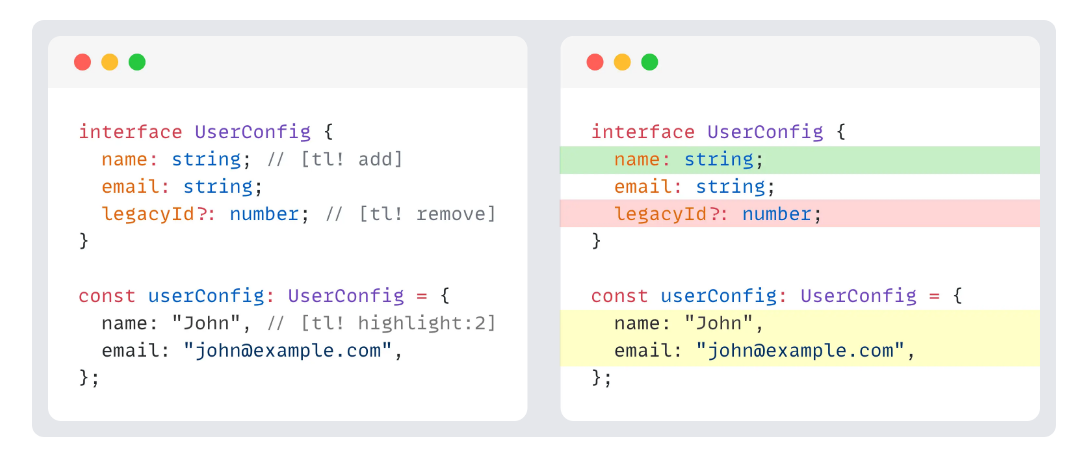
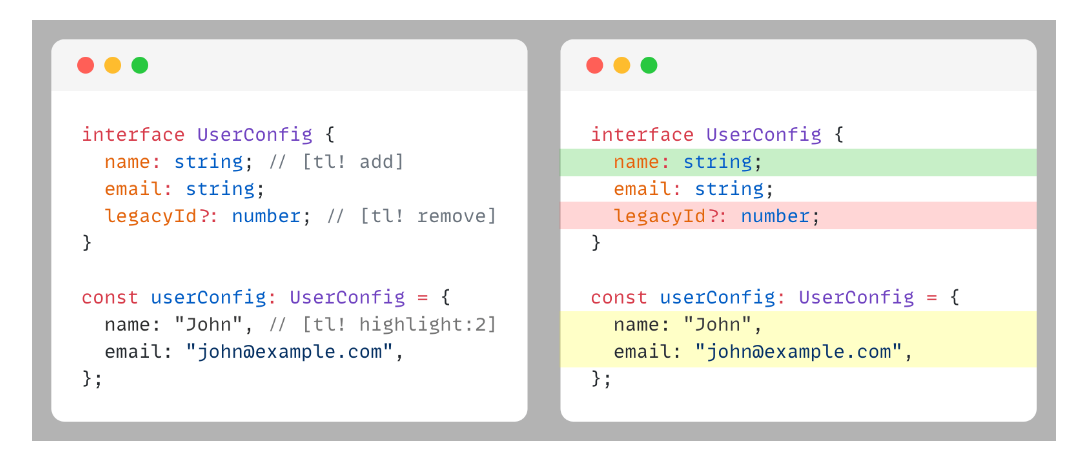
Before and after one commit to nicodevs/prism-highlight-lines-plugin, a website: page docs/index.html in a window 1280 px wide. Shown: the part 172-630 px from the top of the page, without its empty margins (96-1183 px from the left). Drawn offline with nearby package versions, Linux system fonts and the light colour scheme; a small style sheet from the web is missing.

Commit message:
Replace demo image

```diff
--- a/docs/index.html
+++ b/docs/index.html
@@ -81,7 +81,8 @@ pre { background-color: #f5f2f0; padding: 1rem; overflow: auto; }
   <div class="max-w-screen-lg mx-auto py-12 space-y-6">
     <h1 class="font-bold text-6xl">Prism Highlight Lines Plugin</h1>
     <h2 class="font-bold text-3xl">Highlight code snippets lines using comments</h2>
-    <div class="bg-gray-200 p-4 rounded-xl"><img src="prism-highlight-lines-plugin.webp" alt="Prism Highlight Lines Plugin"></div>
+
+    <img src="prism-highlight-lines-plugin.png" alt="Prism Highlight Lines Plugin">
 
     <ul class="flex gap-6 items-center justify-center">
       <li class="w-32">
```
Also changed, not shown: README.md, docs/prism-highlight-lines-plugin.png (added), docs/prism-highlight-lines-plugin.webp (deleted).
